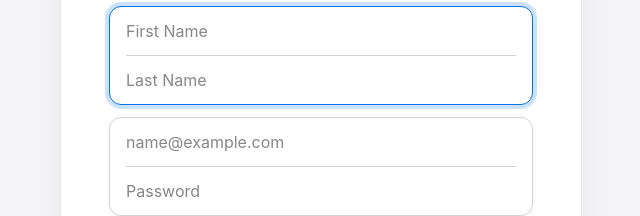
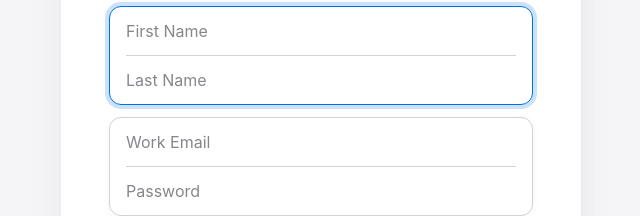
Before and after one commit to SanthoshU16/AB-Testing-, an Angular app in the folder frontend/: page /sign-up in a window 1280 px wide. Shown: the part 260-476 px from the top of the page, without its empty margins (319-959 px from the left). Built offline with nearby package versions, Linux system fonts and the light colour scheme.

Commit message:
style: refine back-to-top position and add premium blur scroll animation

```diff
--- a/frontend/src/app/pages/sign-up/sign-up.component.html
+++ b/frontend/src/app/pages/sign-up/sign-up.component.html
@@ -32,7 +32,7 @@
       <!-- Extended info -->
       <div class="apple-input-group">
         <div class="apple-input-row">
-          <input type="email" class="apple-input" placeholder="name@example.com" required>
+          <input type="email" class="apple-input" placeholder="Work Email" required>
         </div>
         <div class="apple-input-divider"></div>
         <div class="apple-input-row">
```
